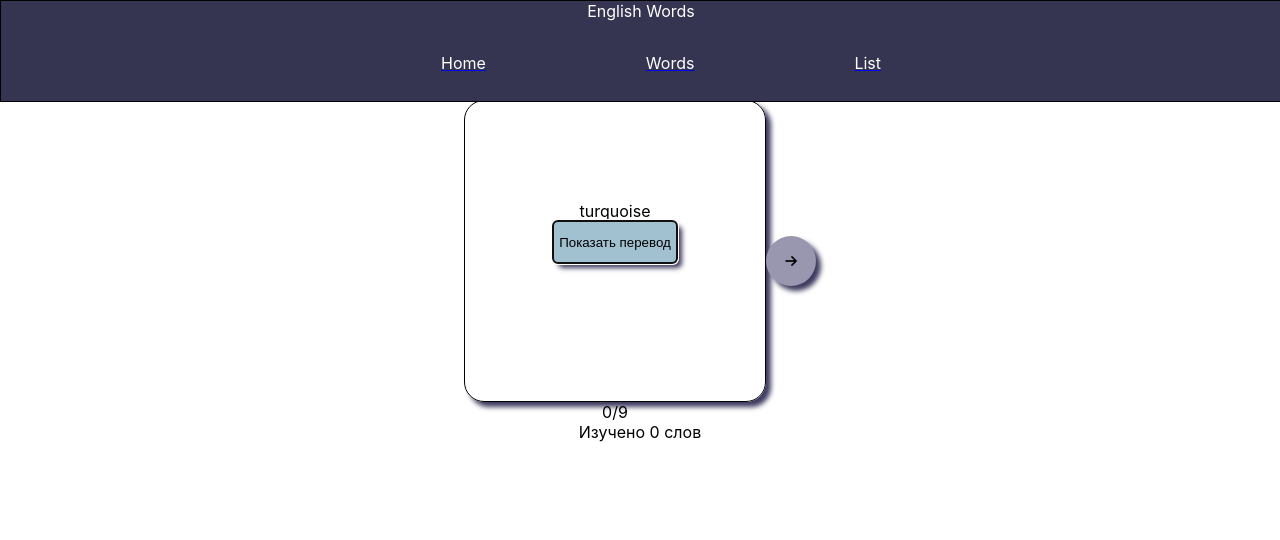
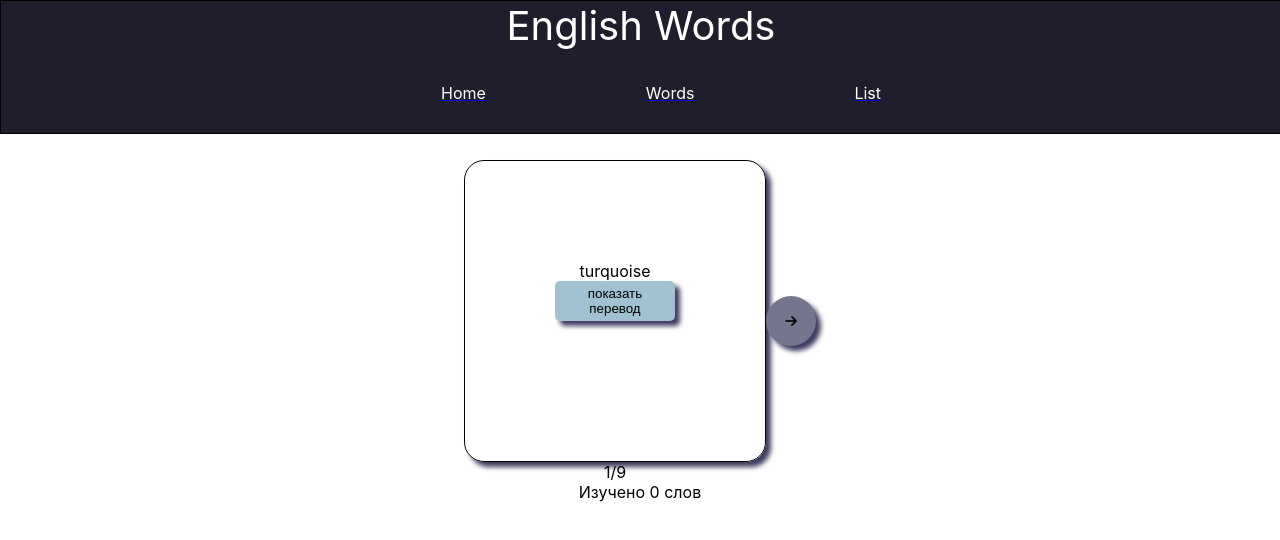
Before and after one commit to fari2288/words, a React (Create React App) app: page /words in a window 1280 px wide. Shown: the top 540 px of the page. Built offline with nearby package versions, Linux system fonts and the light colour scheme.

Commit message:
useRef(null) сделала кнопку с переводом

```diff
--- a/src/App.css
+++ b/src/App.css
@@ -16,13 +16,20 @@
 .tagTitle{
   width: 200px;
 }
-
 .card{
   display: flex;
   align-items: center;
 }
+
 .font{
   color: white;
+  list-style: none;
+  text-decoration: none;
+}
+.englishFont{
+  font-size: 40px;
+  color: white;
+  height: 50px;
 }
 .header{
   display: flex;
@@ -31,16 +38,17 @@
 .links{
   display: flex;
   justify-content: space-evenly;
+  height: 50px;
 }
 .arrowLeft,
 .arrowRight{
   height: 50px;
   width: 50px;
   border-radius: 100%;
-  background-color: rgb(152, 151, 175);
+  background-color: rgb(118, 117, 142);
   border: none;
   box-shadow: 5px 5px 5px rgb(61, 59, 95);
 }
 .wrap{
-  margin-top: 100px;
+  margin-top: 200px;
 }
--- a/src/App.js
+++ b/src/App.js
@@ -25,7 +25,7 @@ function App() {
     <Router>
         <div className='menu'>
             <div className='header'>
-                <div className='font'>English Words</div>
+                <div className='englishFont'>English Words</div>
                   <ul className='links'>
 
                   <li>
@@ -59,6 +59,7 @@ function App() {
 <div className='transcriptionTitle'>Transcription</div>
 <div className='translationTitle'>Translation</div>
 <div className='tagTitle'>Tags</div>
+<div className='tagTitle'></div>
       </div></div>
       {
         words.map((word, index)=>
--- a/src/components/Cards/cards.css
+++ b/src/components/Cards/cards.css
@@ -1,7 +1,7 @@
 .row{
     display: flex;
     width: 800px;
-    height: 100px;
+    height: 50px;
     border:  1px solid rgb(19, 20, 19);
 }
 
@@ -13,7 +13,7 @@
 }
 
 .row:hover{
-    background-color: rgb(168, 193, 218);
+    background-color: rgb(70, 89, 107);
 }
 .wrapper{
     display: flex;
--- a/src/components/Header/header.css
+++ b/src/components/Header/header.css
@@ -1,5 +1,4 @@
 .menu{
-    height: 100px;
     width: 100%;
     border: 1px solid black;
     position: fixed;
@@ -7,24 +6,16 @@
     display: flex;
     justify-content: center;
     overflow: hidden;
-    background-color: rgb(53, 53, 81);
+    background-color: rgb(30, 30, 44);
 }
-.logo{
-    border-radius: 100%;
-    display: flex;
-    align-items: center;
-    justify-content: center;
-    width: 50px;
-    height: 50px;
-    align-items: center;
-    background-color: aliceblue;
-    border: 1px solid black;
-}
+
 .links{
     display: flex;
 }
 ul{
     list-style: none;
+    text-decoration: none;
+
 }
 
 .header{
--- a/src/components/Word/Word.jsx
+++ b/src/components/Word/Word.jsx
@@ -10,50 +10,27 @@ import './card.css';
 export default function CardList(props){
 
 const inputRef=useRef();
+const [click, setWords]=useState(0);
 
 
 
     const [next, setNext]=useState(0);
-    const [click, setWords]=useState(0);
 
+const countWords=()=>{
+    setWords(click+1)
+}
     const handleLeft=()=>{
     setNext(next-1);
     inputRef.current.focus();
     inputRef.current.style.color='red';
-    setWords(click+1)
 
     }
     const handleRight=()=>{
     setNext(next+1);
     inputRef.current.focus();
     inputRef.current.style.color='red';
-    setWords(next+1)
     }
 
-
-function Word({word, translation}){
-
-    const [pressed, setPressed]=useState(false);
-
-    const handleChange=()=>{
-        setPressed(!pressed);
-    }
-
-    useEffect(()=>{
-        setPressed(false)
-        inputRef.current.focus();
-    }, [word])
-
-    return(
-        <div className="wordCard">
-<div className="englishWord">
-    {word}<br/>
-</div>
-<input ref={inputRef} onClick={handleChange} className='inputEnglish' value={pressed?translation: 'Показать перевод'}>
-</input>
-    </div>
-    )
-}
 
     if (next===words.length){
 return <div>
@@ -70,8 +47,8 @@ return <div>
         <div className='card'>
 
         <div>
-        <Word  {...words[next]}/>
-        {next}/{words.length}</div>
+        <Word countWords={countWords} {...words[next]}/>
+        {next+1}/{words.length}</div>
         <button onClick={handleRight} className='arrowRight'><i className="fa-solid fa-arrow-right"></i></button>
 
         </div>
@@ -82,10 +59,37 @@ return <div>
     <div className='card'>
     <button onClick={handleLeft} className='arrowLeft'><i className="fa-solid fa-arrow-left"></i></button>
     <div>
-    <Word  {...words[next]}/>
-    {next}/{words.length}</div>
+    <Word countWords={countWords}  {...words[next]}/>
+    {next+1}/{words.length}</div>
     <button onClick={handleRight} className='arrowRight'><i className="fa-solid fa-arrow-right"></i></button>
 
     </div>Изучено {click} слов</div>}
 
 }
+
+function Word({word, translation, countWords}){
+
+const inputRef=useRef(null);
+    const [pressed, setPressed]=useState(false);
+
+    const handleChange=()=>{
+        setPressed(!pressed);
+countWords();
+    }
+
+    useEffect(()=>{
+        setPressed(false)
+        inputRef.current.focus();
+    }, [word])
+
+    return(
+        <div className="wordCard">
+<div className="englishWord">
+    {word}<br/>
+</div>
+<div>{pressed?<p ref={inputRef}>{translation}</p>:<button className='button' onClick={handleChange} ref={inputRef}>показать перевод</button>}</div>
+
+</div>
+
+    )
+}
--- a/src/components/Word/card.css
+++ b/src/components/Word/card.css
@@ -1,5 +1,5 @@
 .card{
     display: flex;
     justify-content: center;
-    margin-top: 100px;
+    margin-top: 160px;
 }
--- a/src/components/Word/word.css
+++ b/src/components/Word/word.css
@@ -13,7 +13,7 @@
     padding-top: 100px;
     border-radius: 5px;
 }
-.inputEnglish{
+.button{
     width: 120px;
 background-color: rgb(161, 193, 209);
 border-radius: 5px;
@@ -21,9 +21,11 @@ border-style: none;
 height: 40px;
 text-align: center;
 cursor: pointer;
+outline: none;
 box-shadow: 5px 5px 5px rgb(61, 59, 95);
 }
 .arrowRight,
 .arrowLeft{
     cursor: pointer;
+
 }
```
